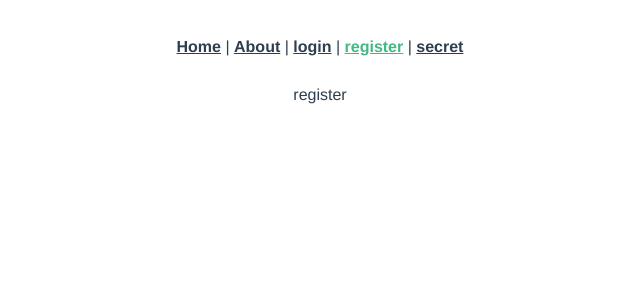
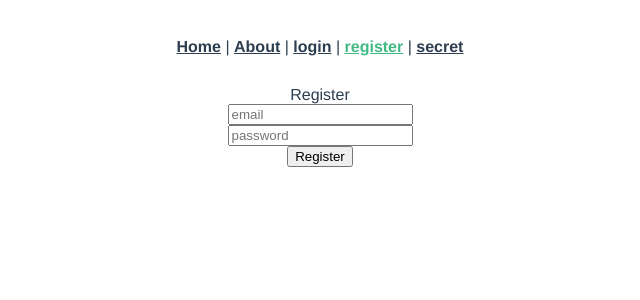
Before and after one commit to konopek94/vue-firebase-auth, a Vue app: page /register in a window 1280 px wide. Shown: the top 300 px of the page, without its empty margins (320-960 px from the left). Built offline with nearby package versions, Linux system fonts and the light colour scheme.

Commit message:
set register page

```diff
--- a/package.json
+++ b/package.json
@@ -23,6 +23,8 @@
     "babel-eslint": "^10.1.0",
     "eslint": "^6.7.2",
     "eslint-plugin-vue": "^7.0.0-0",
+    "sass": "^1.32.8",
+    "sass-loader": "^10.1.1",
     "vue-cli-plugin-axios": "0.0.4",
     "vue-cli-plugin-store": "0.0.7"
   },
--- a/src/views/Register.vue
+++ b/src/views/Register.vue
@@ -1,19 +1,42 @@
 <template>
-  <div>
-register
-  </div>
+  <div v-if="error" class="error">{{error.message}}</div>
+  <form @submit.prevent="pressed">
+    Register
+    <div class="email">
+      <input type="email" v-model="email" placeholder="email">
+    </div>
+    <div class="password">
+      <input type="password" v-model="password" placeholder="password">
+    </div>
+    <button type="submit"> Register</button>
+  </form>
 </template>
 
 <script>
 export default {
+  data() {
+    return {
+      email: '',
+      password: '',
+      error: null,
+    }
+  },
   setup () {
 
 
     return {}
+  },
+  methods: {
+    pressed() {
+      alert('submitted')
+    }
   }
 }
 </script>
 
 <style lang="scss" scoped>
-
+.error {
+  color: red;
+  font-size: 1.2rem;
+}
 </style>
```
Also changed, not shown: 1 other file (tests, documents, lock files or other folders).
